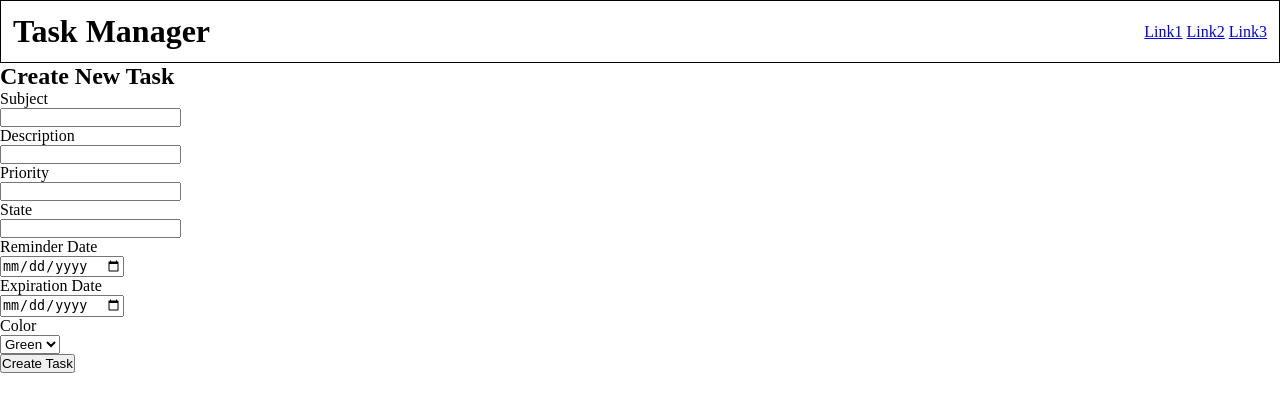
After one commit to Bruno1084/Tecnicas_Integrador, a CodeIgniter 4 app: the page made by app/Views/Tasks/new_task.php in a window 1280 px wide. The commit adds this page. Shown: the top 412 px of the page. Run offline with PHP 8.4 and a stand-in for CodeIgniter, Linux system fonts and the light colour scheme; the template is opened without the code that fills it, so the values that code supplies are empty; some libraries are stand-ins or nearby versions.

Commit message:
now is posible to create new tasks

```diff
--- a/app/Controllers/SubTaskController.php
+++ b/app/Controllers/SubTaskController.php
@@ -15,6 +15,6 @@ class SubTaskController extends BaseController
         $data['task'] = $taskModel->find($idTask);
         $data['subTasks'] = $subTaskModel->where('idTask', $idTask)->findAll();
 
-        return view('/Tasks/show', $data);
+        return view('/SubTasks/index', $data);
     }
 }
--- a/app/Filters/AuthFilters.php
+++ b/app/Filters/AuthFilters.php
@@ -14,10 +14,10 @@ class AuthFilters implements FilterInterface
         $segments = explode('/', $request->getUri()->getPath());
         $lastSegment = end($segments);
 
-        $publicRoutes = ['login', 'signUp', '/'];
+        $publicRoutes = ['log_in', 'sign_up', '/'];
 
         if (! $session->get('loggedIn') && !in_array($lastSegment, $publicRoutes)) {
-            return redirect()->to('/login');
+            return redirect()->to('/log_in');
         }
     }
 
--- a/app/Models/TaskModel.php
+++ b/app/Models/TaskModel.php
@@ -17,5 +17,6 @@ class TaskModel extends Model
         'reminderDate',
         'expirationDate',
         'color',
+        'idAutor',
     ];
 }
--- a/app/Views/Tasks/index.php
+++ b/app/Views/Tasks/index.php
@@ -2,7 +2,7 @@
 
 <main>
     <h2>Task List</h2>
-
+    <a href="<?= site_url('new_task') ?>">Create Task</a>
 
     <section>
         <?php if (empty($tasks)): ?>
--- /dev/null
+++ b/app/Views/Tasks/new_task.php
@@ -0,0 +1,70 @@
+<!DOCTYPE html>
+<html lang="en">
+
+<head>
+    <meta charset="UTF-8">
+    <meta name="viewport" content="width=device-width, initial-scale=1.0">
+    <link rel="stylesheet" href="<?= base_url('css/header.css') ?>">
+    <link rel="stylesheet" href="<?= base_url('css/newTask.css') ?>">
+    <title>Task Manager</title>
+</head>
+
+<body>
+    <header>
+        <div>
+            <h1>Task Manager</h1>
+        </div>
+        <div>
+            <nav>
+                <a href="#">Link1</a>
+                <a href="#">Link2</a>
+                <a href="#">Link3</a>
+            </nav>
+        </div>
+    </header>
+
+    <main>
+        <h2>Create New Task</h2>
+        <div class="form--container">
+            <form action="/tasks" method="post">
+                <div class="form-box">
+                    <p>Subject</p>
+                    <input type="text" name="subject" id="subject">
+                </div>
+                <div class="form-box">
+                    <p>Description</p>
+                    <input type="text" name="description" id="description">
+                </div>
+                <div class="form-box">
+                    <p>Priority</p>
+                    <input type="text" name="priority" id="priority">
+                </div>
+                <div class="form-box">
+                    <p>State</p>
+                    <input type="text" name="state" id="state">
+                </div>
+                <div class="form-box">
+                    <p>Reminder Date</p>
+                    <input type="date" name="reminderDate" id="reminderDate">
+                </div>
+                <div class="form-box">
+                    <p>Expiration Date</p>
+                    <input type="date" name="expirationDate" id="expirationDate">
+                </div>
+                <div class="form-box">
+                    <p>Color</p>
+                    <select name="color" id="color">
+                        <option value="verde">Green</option>
+                        <option value="rojo">Red</option>
+                        <option value="azul">Blue</option>
+                    </select>
+                </div>
+                <div class="form-box">
+                    <input type="submit" value="Create Task">
+                </div>
+            </form>
+        </div>
+    </main>
+</body>
+
+</html>
--- a/app/Views/auth/login.php
+++ b/app/Views/auth/login.php
@@ -16,7 +16,7 @@
     <main>
         <div id="login--container">
 
-            <form action="/login" method="post">
+            <form action="/log_in" method="post">
                 <div class="login-header--container login-box">
                     <h3 class="login-header">Login</h3>
                 </div>
@@ -35,7 +35,7 @@
                 </div>
             </form>
             <div>
-                <a href="<?= site_url('signUp') ?>">Sign Up</a>
+                <a href="<?= site_url('sign_up') ?>">Sign Up</a>
             </div>
         </div>
 
--- a/app/Views/auth/signUp.php
+++ b/app/Views/auth/signUp.php
@@ -11,7 +11,7 @@
 <body>
 
     <main>
-        <form action="/signUp" method="post" id="signUp--container">
+        <form action="/sign_up" method="post" id="signUp--container">
             <div class="signUp-header--container signUp-box">
                 <h3 class="signUp-header">Sign Up</h3>
             </div>
```
Also changed, not shown: app/Config/Routes.php (+6 -4 lines), app/Controllers/Auth.php (+21 -1 lines), app/Controllers/TaskController.php (+21 -13 lines), app/Views/SubTasks/index.php (+38 -11 lines), app/Views/Tasks/show.php (deleted, +0 -26 lines), public/css/newTask.css (added).
